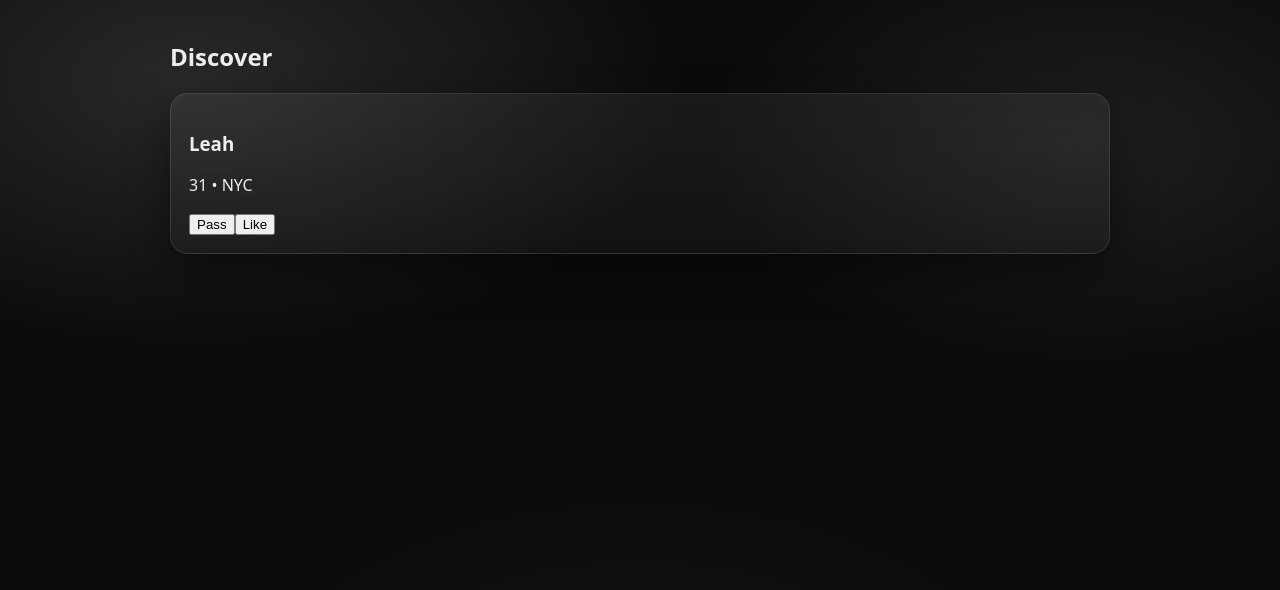
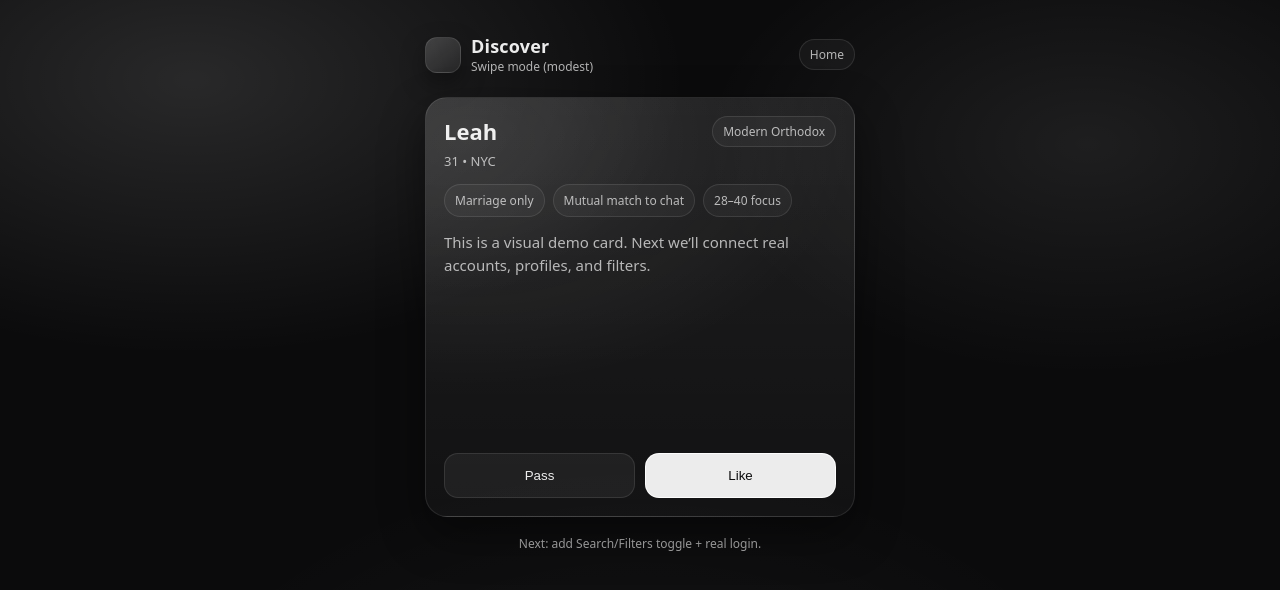
Before and after one commit to yoshiyb1-cmd/shidduchlink1, a Next.js app: page /single in a window 1280 px wide. Shown: the top 590 px of the page. Built offline with nearby package versions, Linux system fonts and the light colour scheme.

Commit message:
Update page.tsx

```diff
--- a/app/single/page.tsx
+++ b/app/single/page.tsx
@@ -1,24 +1,66 @@
-'use client';
-import { useState } from 'react';
+"use client";
+import { useMemo, useState } from "react";
+import Link from "next/link";
 
-const profiles = [
-  { name: 'Leah', age: 31, location: 'NYC' },
-  { name: 'Rivka', age: 29, location: 'NJ' },
-  { name: 'Miriam', age: 34, location: 'Jerusalem' }
+type Profile = { name: string; age: number; location: string; denom: string };
+
+const seed: Profile[] = [
+  { name: "Leah", age: 31, location: "NYC", denom: "Modern Orthodox" },
+  { name: "Rivka", age: 29, location: "NJ", denom: "Orthodox" },
+  { name: "Miriam", age: 34, location: "Jerusalem", denom: "Orthodox" },
 ];
 
 export default function Single() {
+  const profiles = useMemo(() => seed, []);
   const [i, setI] = useState(0);
   const p = profiles[i % profiles.length];
 
   return (
     <main className="container">
-      <h2>Discover</h2>
-      <div className="card">
-        <h3>{p.name}</h3>
-        <p>{p.age} • {p.location}</p>
-        <button className="button" onClick={() => setI(i + 1)}>Pass</button>
-        <button className="button" onClick={() => setI(i + 1)}>Like</button>
+      <div className="shell">
+        <header className="header">
+          <div className="brand">
+            <div className="logo" />
+            <div>
+              <h1>Discover</h1>
+              <div className="small">Swipe mode (modest)</div>
+            </div>
+          </div>
+          <Link className="badge" href="/">Home</Link>
+        </header>
+
+        <div className="stack">
+          <div className="profileCard" aria-label="Profile card">
+            <div>
+              <div className="profileTop">
+                <div>
+                  <h3 className="name">{p.name}</h3>
+                  <p className="meta">{p.age} • {p.location}</p>
+                </div>
+                <div className="badge">{p.denom}</div>
+              </div>
+
+              <div className="pillRow" style={{ marginTop: 14 }}>
+                <span className="pill">Marriage only</span>
+                <span className="pill">Mutual match to chat</span>
+                <span className="pill">28–40 focus</span>
+              </div>
+
+              <p className="subtitle" style={{ marginTop: 14 }}>
+                This is a visual demo card. Next we’ll connect real accounts, profiles, and filters.
+              </p>
+            </div>
+
+            <div className="actions">
+              <button className="actionBtn" onClick={() => setI(i + 1)}>Pass</button>
+              <button className="actionBtn actionBtnPrimary" onClick={() => setI(i + 1)}>Like</button>
+            </div>
+          </div>
+        </div>
+
+        <div className="footer">
+          Next: add Search/Filters toggle + real login.
+        </div>
       </div>
     </main>
   );
```
